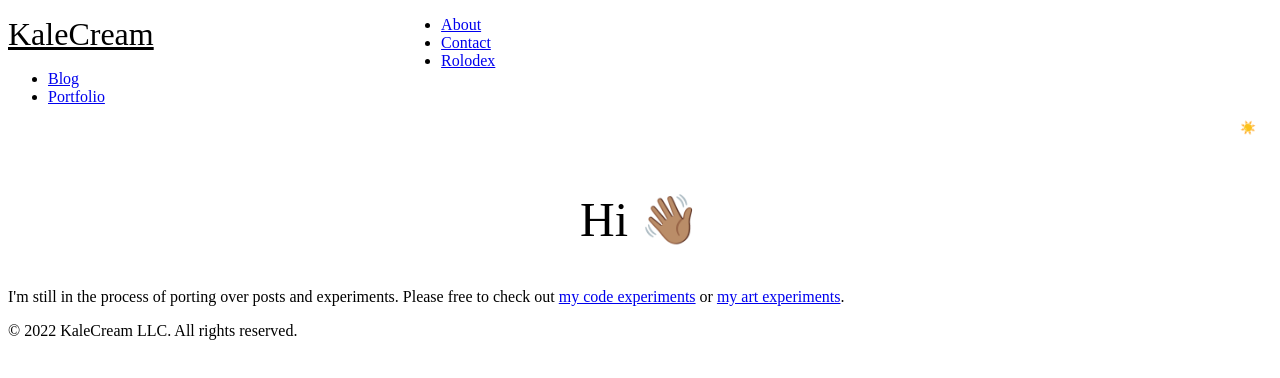
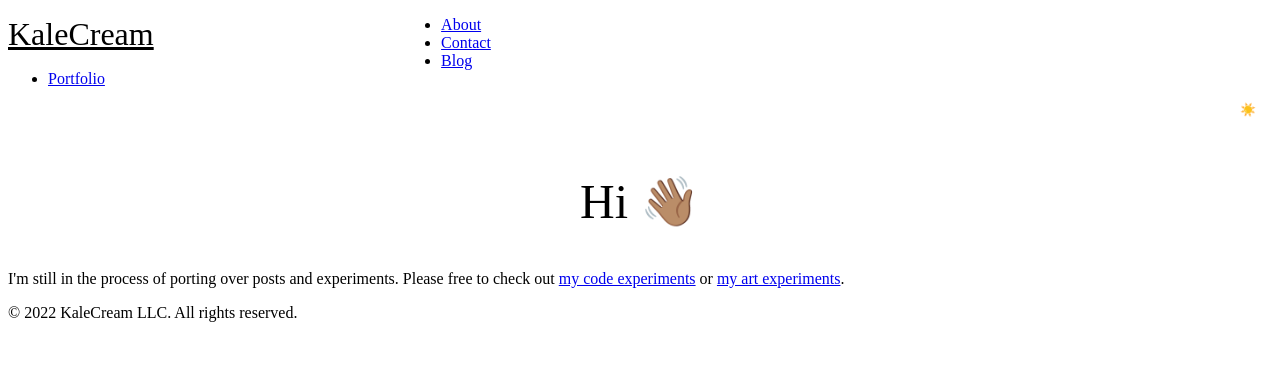
Before and after one commit to kalecream/OldWebBrain, a Next.js app: page / in a window 1280 px wide. Shown: the top 378 px of the page. Built offline with nearby package versions, Linux system fonts and the light colour scheme.

Commit message:
Remove nav link

```diff
--- a/components/global/nav.tsx
+++ b/components/global/nav.tsx
@@ -14,10 +14,6 @@ const directory = [
   {
     title: "Contact",
     links: "/contact",
-  },
-  {
-    title: "Rolodex",
-    links: "/rolodex",
   },
   {
     title: "Blog",
```
